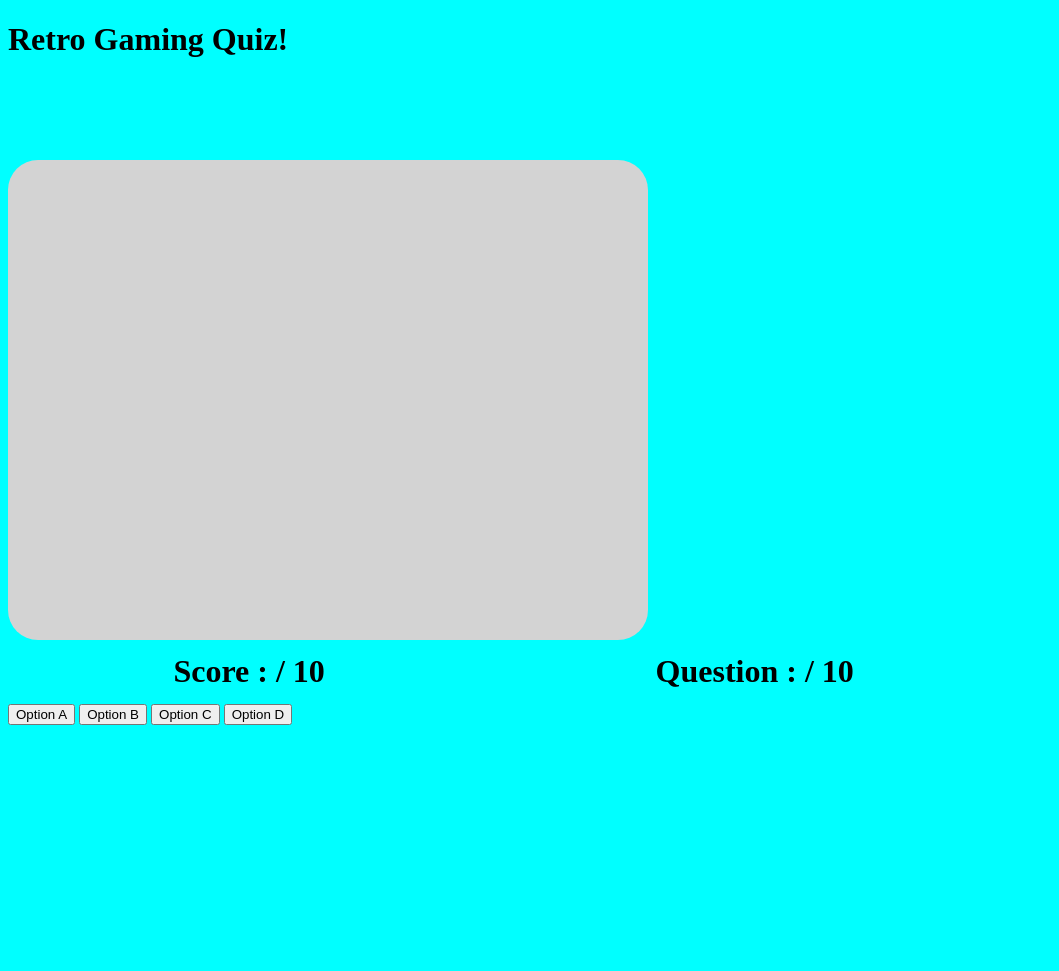
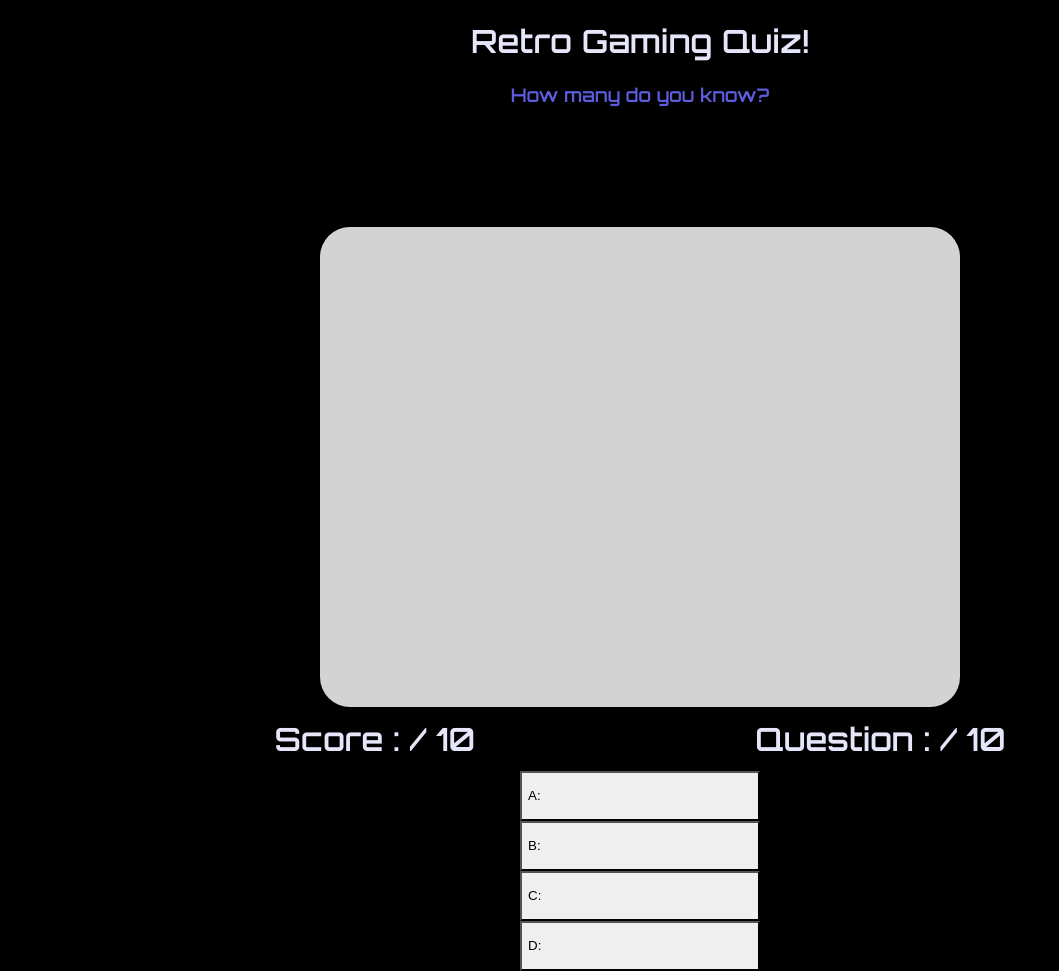
Before and after one commit to Aansteydev/milestone2, a website: page index.html in a window 1280 px wide. Shown: the whole page, without its empty margins (0-1059 px from the left). Before the commit the page ends 800 px from the top, so only its background shows below. Drawn offline with Linux system fonts and the light colour scheme.

Commit message:
ammended css, add h3 to html, style buttons

```diff
--- a/assets/css/style.css
+++ b/assets/css/style.css
@@ -1,5 +1,36 @@
+main {
+    width: 100%;
+    min-height: 100vh;
+    display: flex;
+    flex-direction: column;
+    justify-content: center;
+    align-items: center;
+    background-image: src ('../assets/images/retrogame-quiz-bg.jpg');
+    background-repeat: no-repeat;
+    background-size: cover;
+    background-position: center;
+}
+
+h1 {
+    text-align: center;
+    color: lavender;
+    font-family: 'Orbitron', sans-serif;
+}
+h3 {
+    text-align: center;
+        color: rgb(93, 93, 220);
+        font-family: 'Orbitron', sans-serif;
+}
+
+
+
 body {
-    background-color: aqua;
+    background-color: black;
+}
+
+body,
+html {
+    height: 100%;
 }
 
 .panel {
@@ -10,7 +41,7 @@ body {
     justify-content: center;
 }
 
-.question{
+.question {
     text-align: center;
     font-size: 30px;
     width: 50%;
@@ -35,3 +66,12 @@ body {
     justify-content: space-around;
     align-items: center;
 }
+
+#btn {
+    display: flex;
+    align-items: center;
+    border-color: black;
+    width: 240px;
+    height: 50px;
+    text-align: center;
+}
--- a/index.html
+++ b/index.html
@@ -5,20 +5,28 @@
     <meta http-equiv="X-UA-Compatible" content="IE=edge">
     <meta name="viewport" content="width=device-width, initial-scale=1.0">
     <title>Gaming Quiz!</title>
+    <link rel="preconnect" href="https://fonts.googleapis.com">
+    <link rel="preconnect" href="https://fonts.gstatic.com" crossorigin>
+    <link
+        href="https://fonts.googleapis.com/css2?family=Orbitron:wght@400;500;600&family=Roboto+Slab:wght@400;500&family=Roboto:wght@100;300;400;500;700;900&display=swap"
+        rel="stylesheet">
     <link rel="stylesheet" href="assets/css/style.css">
 </head>
 <body>
     <h1>Retro Gaming Quiz!</h1>
+    <h3>How many do you know?</h3>
+   <main>
     <div class="panel"></div>
     <div class="game-quiz-container"></div>
     <div class="question-box" id = "question"></div>
     <div class="game-details-container"><h1>Score : <span id="player-score"></span> / 10</h1>
     <h1> Question : <span id="question-number"></span> / 10</h1>
     </div>
-    <button onclick="checkans(optionA)" id="optionA">Option A </button>
-    <button onclick="checkans(optionB)" id="optionA">Option B </button>
-    <button onclick="checkans(optionC)" id="optionA">Option C </button>
-    <button onclick="checkans(optionD)" id="optionA">Option D </button>
+    <button onclick="checkans(optionA)"  id="btn"> A: </button>
+    <button onclick="checkans(optionB)"  id="btn"> B: </button>
+    <button onclick="checkans(optionC)"  id="btn"> C: </button>
+    <button onclick="checkans(optionD)"  id="btn"> D: </button>
+    </main>
 <script src="assets/javascript/script.js"></script>
 </body>
 </html>
```
Also changed, not shown: images/retrogame-quiz-bg.jpg (added).
